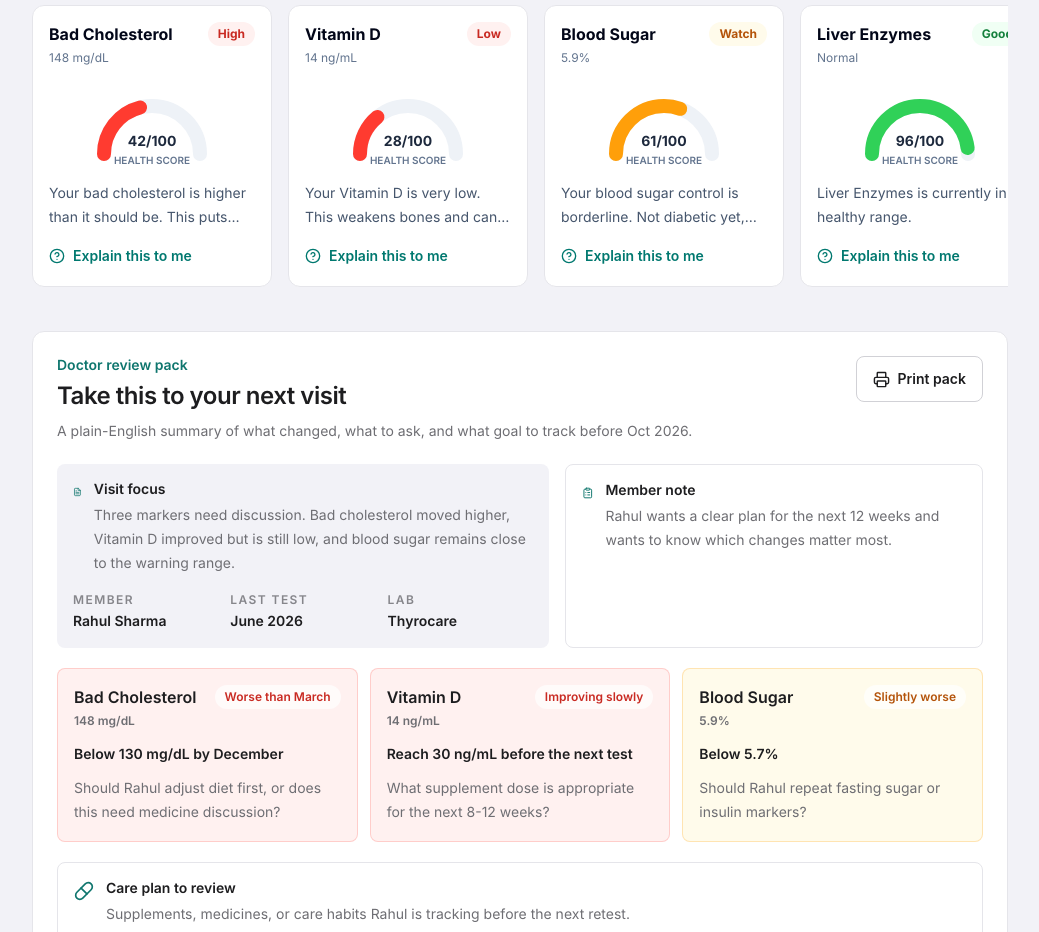
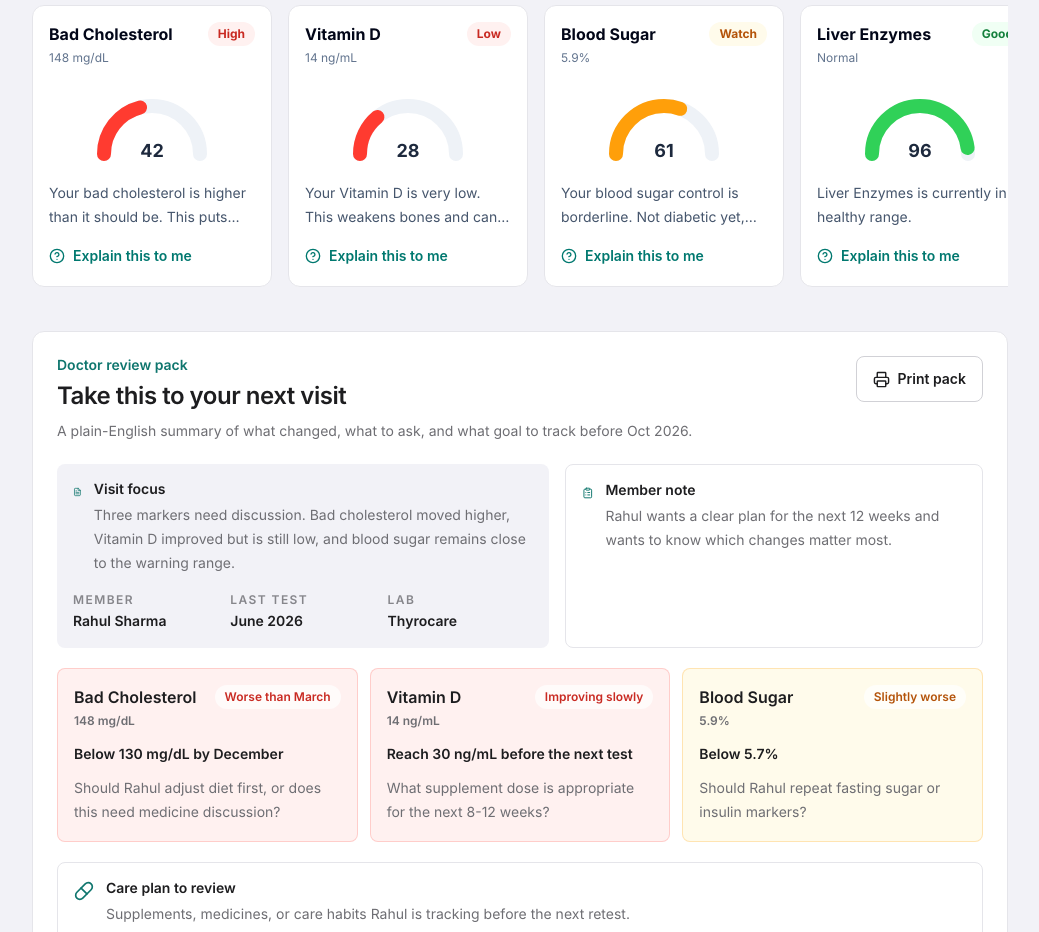
Before and after one commit to dagagaurav83-maker/vitamap, a Next.js app: page /dashboard in a window 1280 px wide. Shown: the part 2060-2992 px from the top of the page, without its empty margins (240-1279 px from the left). Built offline with nearby package versions, Linux system fonts and the light colour scheme.

Commit message:
Simplify marker score display

```diff
--- a/src/components/MarkerCard.tsx
+++ b/src/components/MarkerCard.tsx
@@ -78,9 +78,8 @@ export function MarkerCard({ marker }: { marker: Marker }) {
                 strokeWidth="14"
               />
             </svg>
-            <div className="absolute inset-x-0 bottom-0 flex flex-col items-center justify-center leading-none">
-              <span className="text-sm font-bold text-slate-800">{healthScore}/100</span>
-              <span className="mt-1 text-[10px] font-semibold uppercase text-slate-500">Health score</span>
+            <div className="absolute inset-x-0 bottom-0 flex items-center justify-center leading-none">
+              <span className="text-lg font-bold text-slate-800">{healthScore}</span>
             </div>
           </motion.div>
         </div>
```
